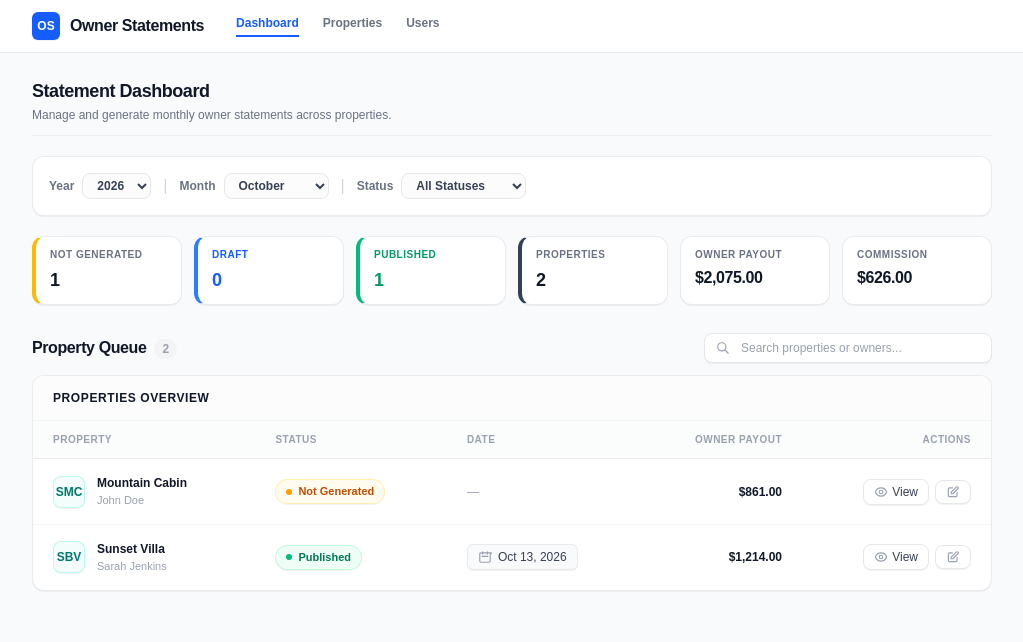
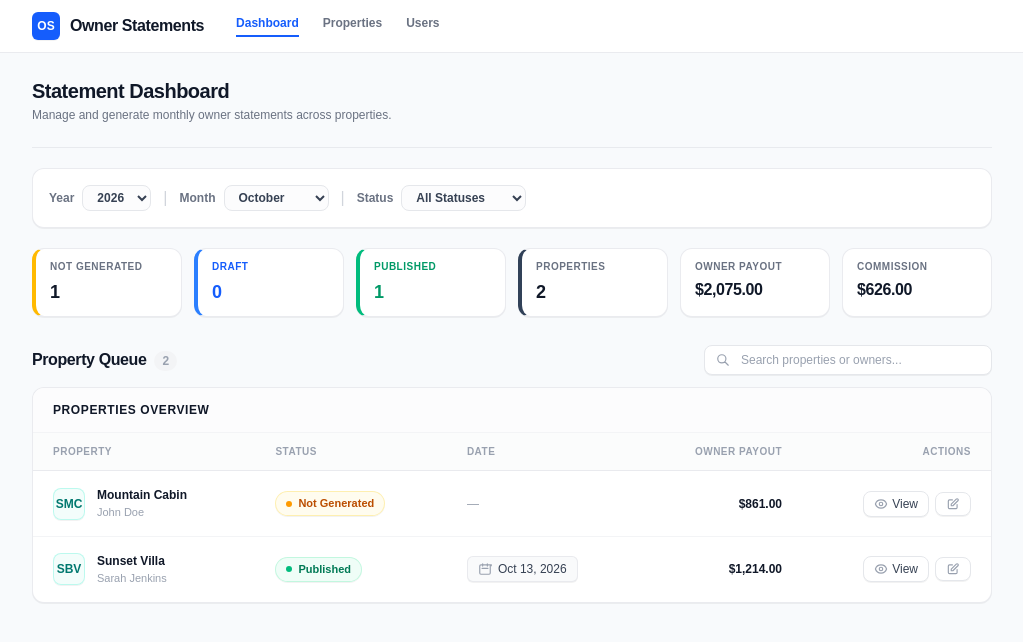
Before and after one commit to jericklamchan/owner-statements, a Next.js app: page / in a window 1280 px wide. Shown: the top 642 px of the page, without its empty margins (128-1151 px from the left). Built offline with nearby package versions, Linux system fonts and the light colour scheme.

Commit message:
refactor: integrate PageHeader into the dashboard page and restore PageHeader component

```diff
--- a/app/page.tsx
+++ b/app/page.tsx
@@ -2,6 +2,7 @@
 
 import { useState, useMemo, useEffect } from 'react';
 import NavBar from '@/components/NavBar';
+import PageHeader from '@/components/ui/PageHeader';
 import DashboardFilters from '@/components/DashboardFilters';
 import MetricsCards from '@/components/MetricsCards';
 import PropertyQueue from '@/components/PropertyQueue';
@@ -75,17 +76,13 @@ export default function DashboardPage() {
       <NavBar />
 
       <main className="mx-auto max-w-5xl px-4 sm:px-6 lg:px-8 pt-6 space-y-5">
-        {/* Page Header Integration */}
-        <div className="flex items-baseline justify-between border-b border-gray-200/60 pb-3">
-          <div>
-            <h1 className="text-lg font-bold tracking-tight text-gray-900">
-              Statement Dashboard
-            </h1>
-            <p className="text-xs text-gray-500 mt-0.5">
-              Manage and generate monthly owner statements across properties.
-            </p>
-          </div>
-        </div>
+        {/* Unified Page Header Integration */}
+        <PageHeader
+          backHref=""
+          backLabel=""
+          title="Statement Dashboard"
+          subtitle="Manage and generate monthly owner statements across properties."
+        />
 
         <DashboardFilters
           year={selectedYear}
--- /dev/null
+++ b/components/ui/PageActions.tsx
@@ -0,0 +1,56 @@
+'use client';
+
+import React from 'react';
+import Link from 'next/link';
+
+interface ActionItem {
+  label: string;
+  href?: string;
+  onClick?: () => void;
+  variant?: 'primary' | 'secondary' | 'danger' | 'outline';
+  disabled?: boolean;
+  type?: 'button' | 'submit';
+}
+
+interface PageActionsProps {
+  actions: ActionItem[];
+  extraContent?: React.ReactNode;
+}
+
+export default function PageActions({ actions, extraContent }: PageActionsProps) {
+  return (
+    <div className="flex items-center gap-2.5 flex-wrap">
+      {extraContent}
+      {actions.map((action, idx) => {
+        const baseStyles = "text-xs font-medium px-4 py-2 rounded-lg transition-all shadow-2xs cursor-pointer flex items-center gap-1.5 disabled:opacity-50";
+
+        let variantStyles = "border border-gray-200 text-gray-700 bg-white hover:bg-gray-50";
+        if (action.variant === 'primary') {
+          variantStyles = "font-semibold bg-gray-900 text-white hover:bg-gray-800 border border-transparent";
+        } else if (action.variant === 'secondary') {
+          variantStyles = "font-semibold border-blue-200 text-blue-700 bg-blue-50/50 hover:bg-blue-100/60";
+        }
+
+        if (action.href && !action.disabled) {
+          return (
+            <Link key={idx} href={action.href} className={`${baseStyles} ${variantStyles}`}>
+              {action.label}
+            </Link>
+          );
+        }
+
+        return (
+          <button
+            key={idx}
+            type={action.type || 'button'}
+            onClick={action.onClick}
+            disabled={action.disabled}
+            className={`${baseStyles} ${variantStyles}`}
+          >
+            {action.label}
+          </button>
+        );
+      })}
+    </div>
+  );
+}
--- /dev/null
+++ b/components/ui/PageHeader.tsx
@@ -0,0 +1,42 @@
+'use client';
+
+import React from 'react';
+import Link from 'next/link';
+
+interface PageHeaderProps {
+  backHref?: string;
+  backLabel?: string;
+  title?: string;
+  subtitle?: string;
+  children?: React.ReactNode;
+  actions?: React.ReactNode;
+}
+
+export default function PageHeader({
+  backHref = '/',
+  backLabel = 'Return to Dashboard',
+  title,
+  subtitle,
+  children,
+  actions,
+}: PageHeaderProps) {
+  return (
+    <div className="flex flex-col sm:flex-row sm:items-center sm:justify-between gap-4 pb-6 border-b border-gray-200/80">
+      <div>
+        {backHref && (
+          <Link
+            href={backHref}
+            className="inline-flex items-center gap-1.5 text-xs font-semibold text-blue-600 hover:text-blue-700 mb-1.5 transition-colors"
+          >
+            &larr; {backLabel}
+          </Link>
+        )}
+        {title && <h1 className="text-xl font-bold text-gray-900 tracking-tight">{title}</h1>}
+        {subtitle && <p className="text-xs text-gray-500 mt-0.5">{subtitle}</p>}
+        {children}
+      </div>
+
+      {actions && <div className="flex items-center gap-2.5 shrink-0">{actions}</div>}
+    </div>
+  );
+}
```
